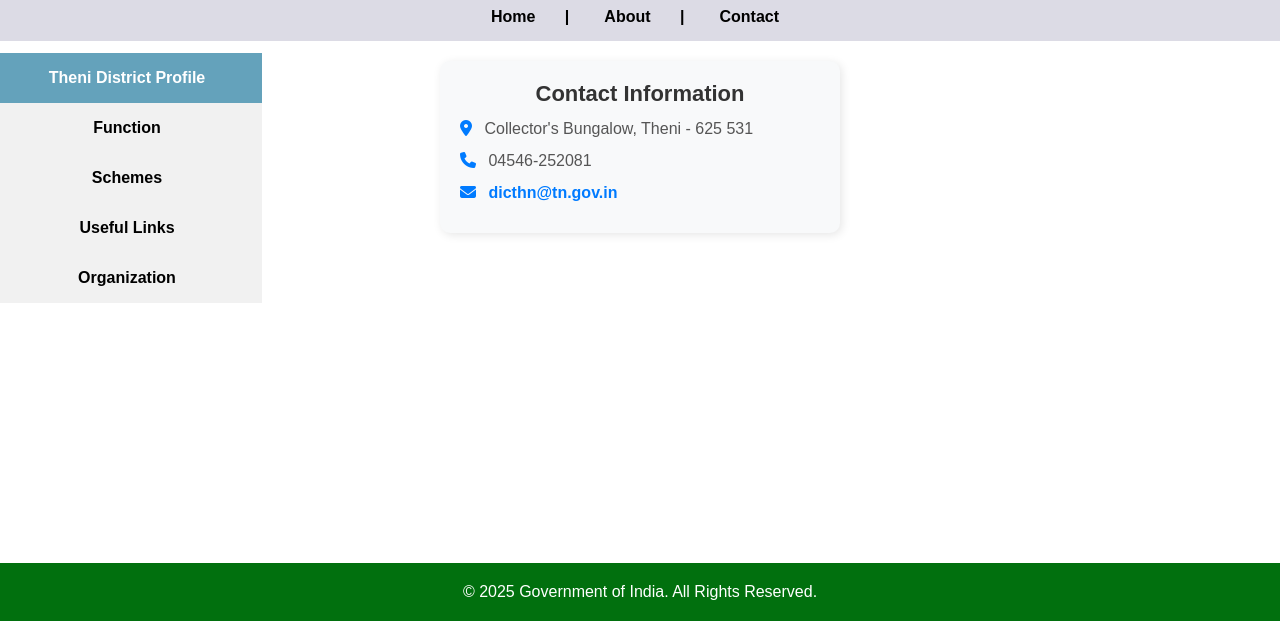
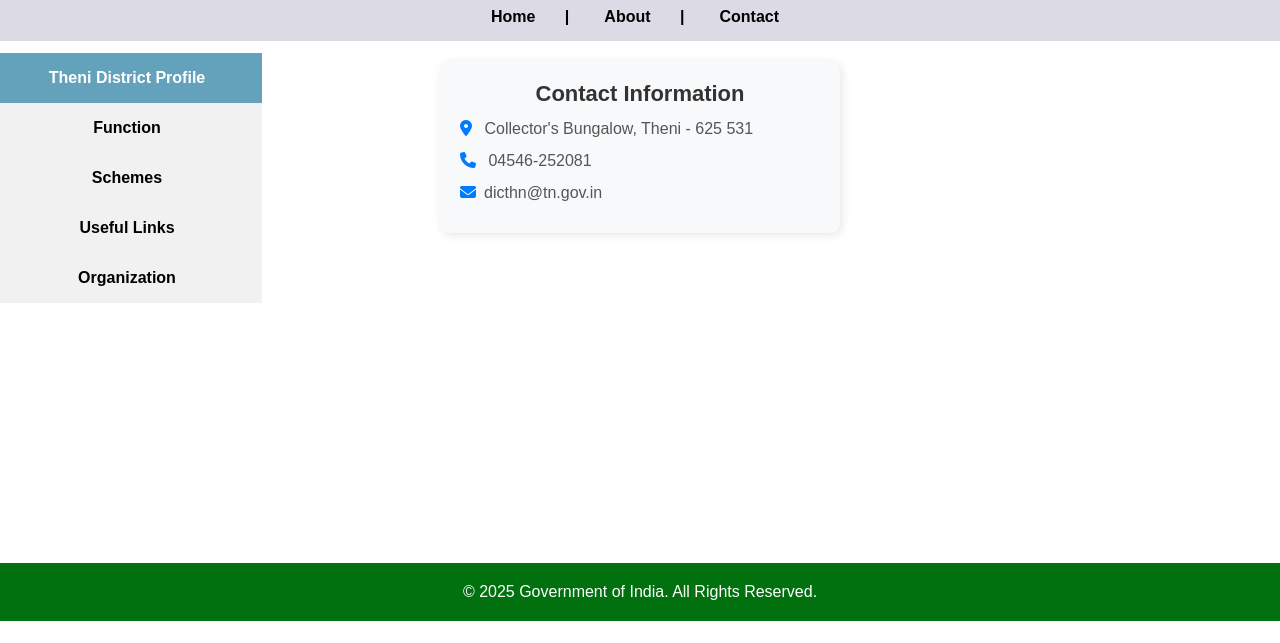
Before and after one commit to Nantha200/dictheni, a plain HTML site: page dic.Theni/contact.html in a window 1280 px wide. Shown: the part 157-800 px from the top of the page. Drawn offline with Linux system fonts and the light colour scheme.

Commit message:
Update contact.html

```diff
--- a/dic.Theni/contact.html
+++ b/dic.Theni/contact.html
@@ -41,7 +41,7 @@
         <h2>Contact Information</h2>
         <p><i class="fas fa-map-marker-alt"></i> Collector's Bungalow, Theni - 625 531</p>
         <p><i class="fas fa-phone"></i> 04546-252081</p>
-        <p><i class="fas fa-envelope"></i> <a href="mailto:dicthn@tn.gov.in">dicthn@tn.gov.in</a></p>
+        <p><i class="fas fa-envelope"></i>dicthn@tn.gov.in</p>
     </div>
 
     </div>
```
